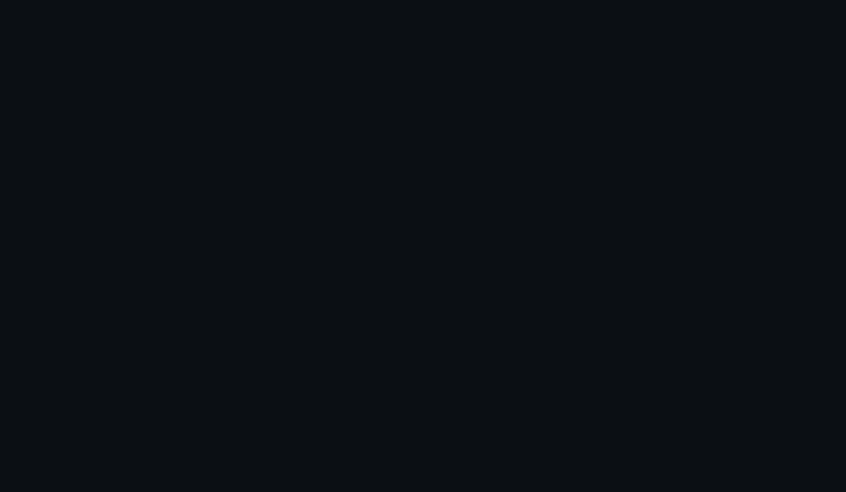
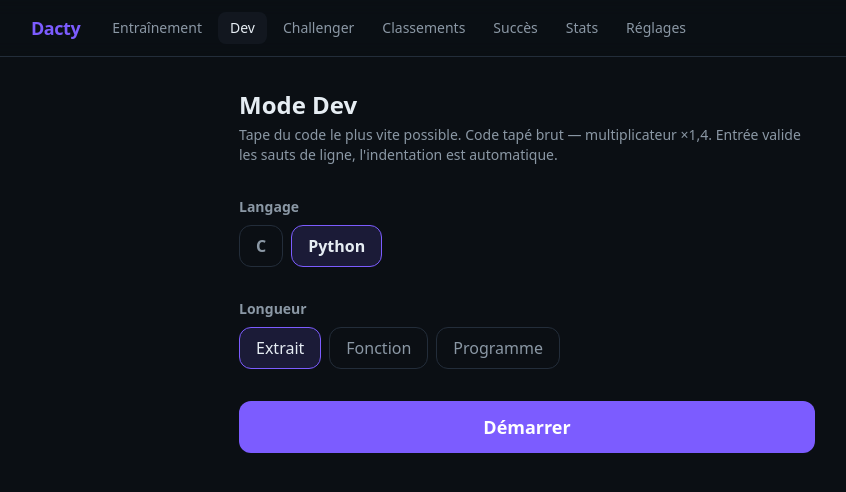
Before and after one commit to Lubachma/Dacty, a React (Vite) app: page /dev in a window 1280 px wide. Before the commit this address had no page. Shown: the top 492 px of the page, without its empty margins (113-959 px from the left). Built offline with nearby package versions, Linux system fonts and the light colour scheme.

Commit message:
feat(dev): dev mode page with c/python code typing

```diff
--- a/src/App.tsx
+++ b/src/App.tsx
@@ -3,6 +3,7 @@ import { BrowserRouter, Route, Routes } from 'react-router-dom';
 import { Layout } from '@/ui/components/Layout';
 import { HomePage } from '@/ui/pages/HomePage';
 import { PlayPage } from '@/ui/pages/PlayPage';
+import { DevPage } from '@/ui/pages/DevPage';
 import { ChallengerPage } from '@/ui/pages/ChallengerPage';
 import { LeaderboardPage } from '@/ui/pages/LeaderboardPage';
 import { AchievementsPage } from '@/ui/pages/AchievementsPage';
@@ -22,6 +23,7 @@ export default function App() {
         <Route element={<Layout />}>
           <Route path="/" element={<HomePage />} />
           <Route path="/play" element={<PlayPage />} />
+          <Route path="/dev" element={<DevPage />} />
           <Route path="/challenger" element={<ChallengerPage />} />
           <Route path="/leaderboard" element={<LeaderboardPage />} />
           <Route path="/achievements" element={<AchievementsPage />} />
--- a/src/ui/components/Header.tsx
+++ b/src/ui/components/Header.tsx
@@ -3,6 +3,7 @@ import { NavLink } from 'react-router-dom';
 const LINKS = [
   { to: '/', label: 'Accueil', end: true },
   { to: '/play', label: 'Entraînement' },
+  { to: '/dev', label: 'Dev' },
   { to: '/challenger', label: 'Challenger' },
   { to: '/leaderboard', label: 'Classements' },
   { to: '/achievements', label: 'Succès' },
--- /dev/null
+++ b/src/ui/pages/DevPage.tsx
@@ -0,0 +1,139 @@
+import { useEffect, useState } from 'react';
+import { useRunStore } from '@/state/runStore';
+import { useSettings } from '@/state/settingsStore';
+import { useToasts } from '@/state/toastStore';
+import { useFocusGuard } from '@/ui/hooks/useFocusGuard';
+import { TypingArea } from '@/ui/components/TypingArea';
+import { RunHud } from '@/ui/components/RunHud';
+import { ResultsScreen } from '@/ui/components/ResultsScreen';
+import { playError, playKey, playSuccess } from '@/ui/sounds';
+import { pickText } from '@/texts/corpus';
+import { ALL_OPTIONS_ON } from '@/texts/normalize';
+import { CODE_LANGUAGES, LANGUAGE_LABELS } from '@/texts/types';
+import type { Language, TextLength } from '@/texts/types';
+
+const LENGTHS: { value: TextLength; label: string }[] = [
+  { value: 'short', label: 'Extrait' },
+  { value: 'medium', label: 'Fonction' },
+  { value: 'long', label: 'Programme' },
+];
+
+export function DevPage() {
+  const { status, typing, result, start, key, backspace, reset } = useRunStore();
+  const profile = useSettings((s) => s.profile);
+  const push = useToasts((s) => s.push);
+  const [language, setLanguage] = useState<Language>('python');
+  const [length, setLength] = useState<TextLength>('short');
+  useFocusGuard();
+
+  useEffect(() => {
+    if (!result) return;
+    result.newAchievements.forEach((a) =>
+      push({ title: a.title, description: a.description, kind: 'achievement' }),
+    );
+    if (result.newRecords.length > 0) playSuccess();
+  }, [result, push]);
+
+  const begin = () => {
+    const entry = pickText(language, length);
+    // code brut : jamais applyOptions (détruirait les sauts de ligne)
+    start({ mode: 'free', language, textId: entry.id, options: ALL_OPTIONS_ON }, entry.text);
+  };
+
+  const handleChar = (c: string) => {
+    const t = useRunStore.getState().typing;
+    if (t && profile.sounds) {
+      if (t.text[t.cursor] === c) playKey();
+      else playError();
+    }
+    key(c);
+  };
+
+  if (status === 'finished' && result) {
+    return <ResultsScreen result={result} onReplay={begin} onExit={reset} />;
+  }
+
+  if (status === 'running' || status === 'paused' || status === 'invalidated') {
+    return (
+      <div className="flex flex-col gap-6">
+        {typing && <RunHud typing={typing} />}
+        {status === 'invalidated' ? (
+          <div className="rounded-xl border border-err/40 bg-err/10 p-6 text-center">
+            <p className="mb-4 font-bold text-err">Run invalidée : la fenêtre a perdu le focus trop longtemps.</p>
+            <button
+              type="button"
+              onClick={reset}
+              className="rounded-xl bg-accent px-6 py-2 font-bold text-white"
+            >
+              Nouvelle run
+            </button>
+          </div>
+        ) : (
+          typing && (
+            <>
+              {status === 'paused' && (
+                <p className="text-center text-sm text-muted">En pause — clique dans le texte pour reprendre.</p>
+              )}
+              <TypingArea state={typing} disabled={status !== 'running'} onChar={handleChar} onBackspace={backspace} />
+            </>
+          )
+        )}
+      </div>
+    );
+  }
+
+  return (
+    <div className="mx-auto flex max-w-xl flex-col gap-8">
+      <div>
+        <h1 className="text-2xl font-bold">Mode Dev</h1>
+        <p className="mt-1 text-sm text-muted">
+          Tape du code le plus vite possible. Code tapé brut — multiplicateur ×1,4. Entrée valide les sauts de ligne, l'indentation est automatique.
+        </p>
+      </div>
+
+      <section>
+        <p className="mb-2 text-sm font-semibold text-muted">Langage</p>
+        <div className="flex gap-2">
+          {CODE_LANGUAGES.map((l) => (
+            <button
+              key={l}
+              type="button"
+              onClick={() => setLanguage(l)}
+              className={`rounded-xl border px-4 py-2 font-bold transition-colors ${
+                language === l ? 'border-accent bg-accent/15 text-text' : 'border-line text-muted'
+              }`}
+            >
+              {LANGUAGE_LABELS[l]}
+            </button>
+          ))}
+        </div>
+      </section>
+
+      <section>
+        <p className="mb-2 text-sm font-semibold text-muted">Longueur</p>
+        <div className="flex flex-wrap gap-2">
+          {LENGTHS.map(({ value, label }) => (
+            <button
+              key={value}
+              type="button"
+              onClick={() => setLength(value)}
+              className={`rounded-xl border px-4 py-2 transition-colors ${
+                length === value ? 'border-accent bg-accent/15 text-text' : 'border-line text-muted'
+              }`}
+            >
+              {label}
+            </button>
+          ))}
+        </div>
+      </section>
+
+      <button
+        type="button"
+        onClick={begin}
+        className="rounded-xl bg-accent px-8 py-3 text-lg font-bold text-white transition-opacity hover:opacity-90"
+      >
+        Démarrer
+      </button>
+    </div>
+  );
+}
```
Also changed, not shown: 2 other files (tests, documents, lock files or other folders).
